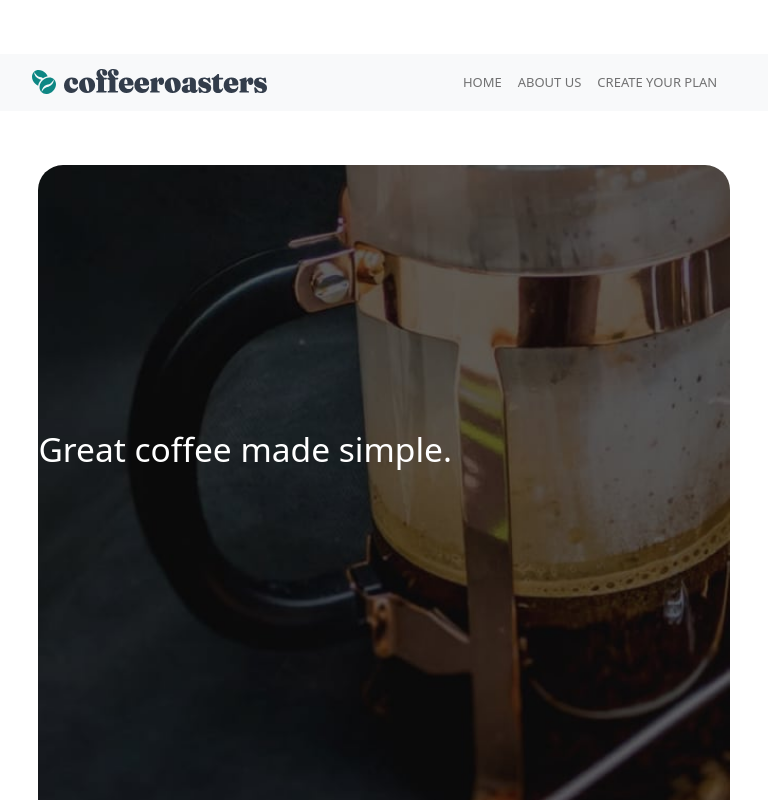
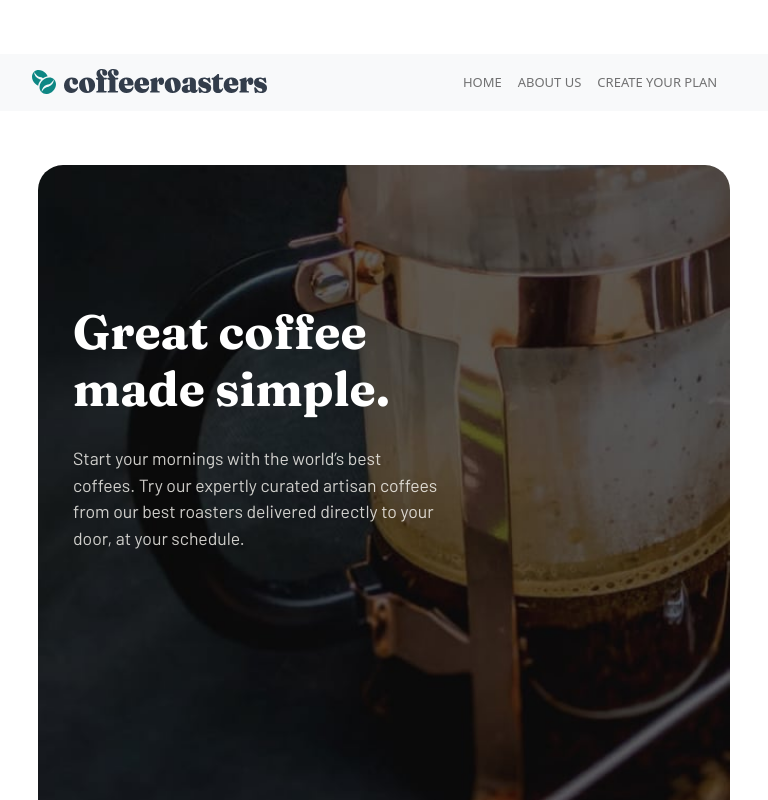
Before and after one commit to Protector1985/coffee-page, a React (Create React App) app: page /plan in a window 768 px wide. Shown: the top 800 px of the page. Built offline with nearby package versions, Linux system fonts and the light colour scheme.

Commit message:
mobile and tablet intro text complete

```diff
--- a/public/index.html
+++ b/public/index.html
@@ -15,15 +15,10 @@
       user's mobile device or desktop. See https://developers.google.com/web/fundamentals/web-app-manifest/
     -->
     <link rel="manifest" href="%PUBLIC_URL%/manifest.json" />
-    <!--
-      Notice the use of %PUBLIC_URL% in the tags above.
-      It will be replaced with the URL of the `public` folder during the build.
-      Only files inside the `public` folder can be referenced from the HTML.
-
-      Unlike "/favicon.ico" or "favicon.ico", "%PUBLIC_URL%/favicon.ico" will
-      work correctly both with client-side routing and a non-root public URL.
-      Learn how to configure a non-root public URL by running `npm run build`.
-    -->
+    <link rel="preconnect" href="https://fonts.gstatic.com">
+    <link rel="preconnect" href="https://fonts.gstatic.com">
+    <link rel="preconnect" href="https://fonts.gstatic.com">
+    <link href="https://fonts.googleapis.com/css2?family=Barlow&family=Fraunces:wght@700&display=swap" rel="stylesheet">
     <title>React App</title>
   </head>
   <body>
--- a/src/components/body/Intro/Intro.js
+++ b/src/components/body/Intro/Intro.js
@@ -7,7 +7,9 @@ function Intro() {
         <div className={introCSS.pictureContainer}>
             <img className={introCSS.picture} src={CoffeePressPicture} alt="Girl in a jacket" />
             <div className={introCSS.text}>
-                <h1>Great coffee made simple.</h1>
+                <h1 className={introCSS.headline}>Great coffee made simple.</h1>
+                <p className={introCSS.paragraph}>Start your mornings with the world’s best coffees. Try our expertly curated artisan
+                                                  coffees from our best roasters delivered directly to your door, at your schedule.</p>
             </div>
 
 
--- a/src/components/body/Intro/intro.module.css
+++ b/src/components/body/Intro/intro.module.css
@@ -1,3 +1,5 @@
+
+
 .pictureContainer {
     text-align:center;
     position:relative;
@@ -10,8 +12,92 @@
     width:100%;
 }
 
-.text {
-    position:absolute;
-    top:25%;
+
+
+@media (min-width: 768px) and (max-width: 1024px) {
+    .headline {
+        font-family: 'Fraunces', serif;
+        font-size: 48px;
+        margin-left: 5%;
+        text-align:left;
+        text-justify:inter-word;
+        width:60%;
+
+    }
+
+    .paragraph {
+        font-family: 'Barlow', sans-serif;
+        font-size: 1.1rem;
+        color:#FEFCF7;
+        text-align:left;
+        text-justify:inter-word;
+        margin-top:4%;
+        margin-left:5%;
+        opacity: 0.8;
+        width:53%;
+
+    }
+    .text {
+        position:absolute;
+        top:13%;
+
+    }
 
 }
+
+@media (max-width: 414px) {
+    .headline {
+        font-family: 'Fraunces', serif;
+        font-size: 2.9rem;
+        margin-left: 2%;
+        margin-right: 2%;
+
+    }
+
+    .paragraph {
+        font-family: 'Barlow', sans-serif;
+        font-size: 1.1rem;
+        color:#FEFCF7;
+        text-align:center;
+        text-justify:inter-word;
+        margin-top:8%;
+        margin-left:5%;
+        margin-right:5%;
+        opacity: 0.8;
+
+    }
+    .text {
+        position:absolute;
+        top:20%;
+
+    }
+
+}
+
+@media (max-width: 320px) {
+    .headline {
+        font-family: 'Fraunces', serif;
+        font-size: 2.5rem;
+        margin-left: 2%;
+        margin-right: 2%;
+
+    }
+
+    .paragraph {
+        font-family: 'Barlow', sans-serif;
+        font-size: 0.9rem;
+        color:#FEFCF7;
+        text-align:center;
+        text-justify:inter-word;
+        margin-top:8%;
+        margin-left:5%;
+        margin-right:5%;
+        opacity: 0.8;
+
+    }
+    .text {
+        position:absolute;
+        top:20%;
+
+    }
+}
```
